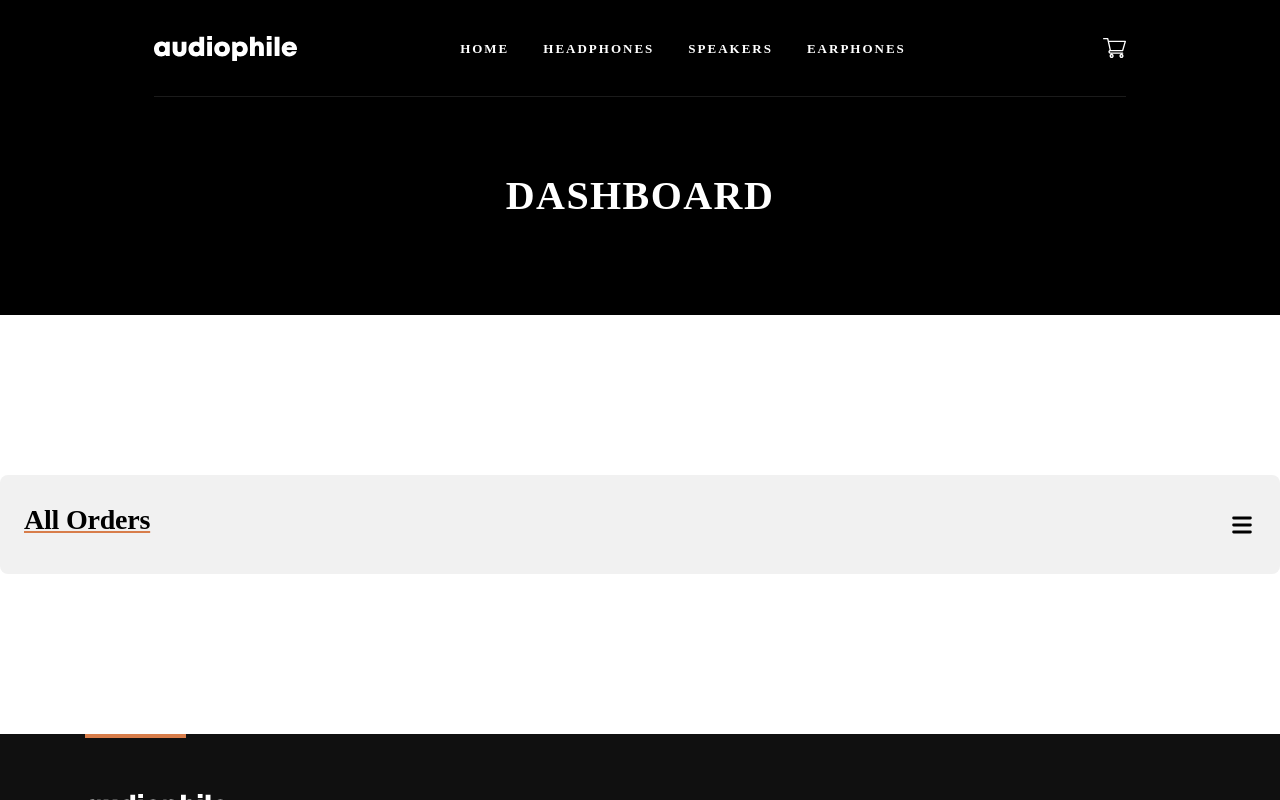
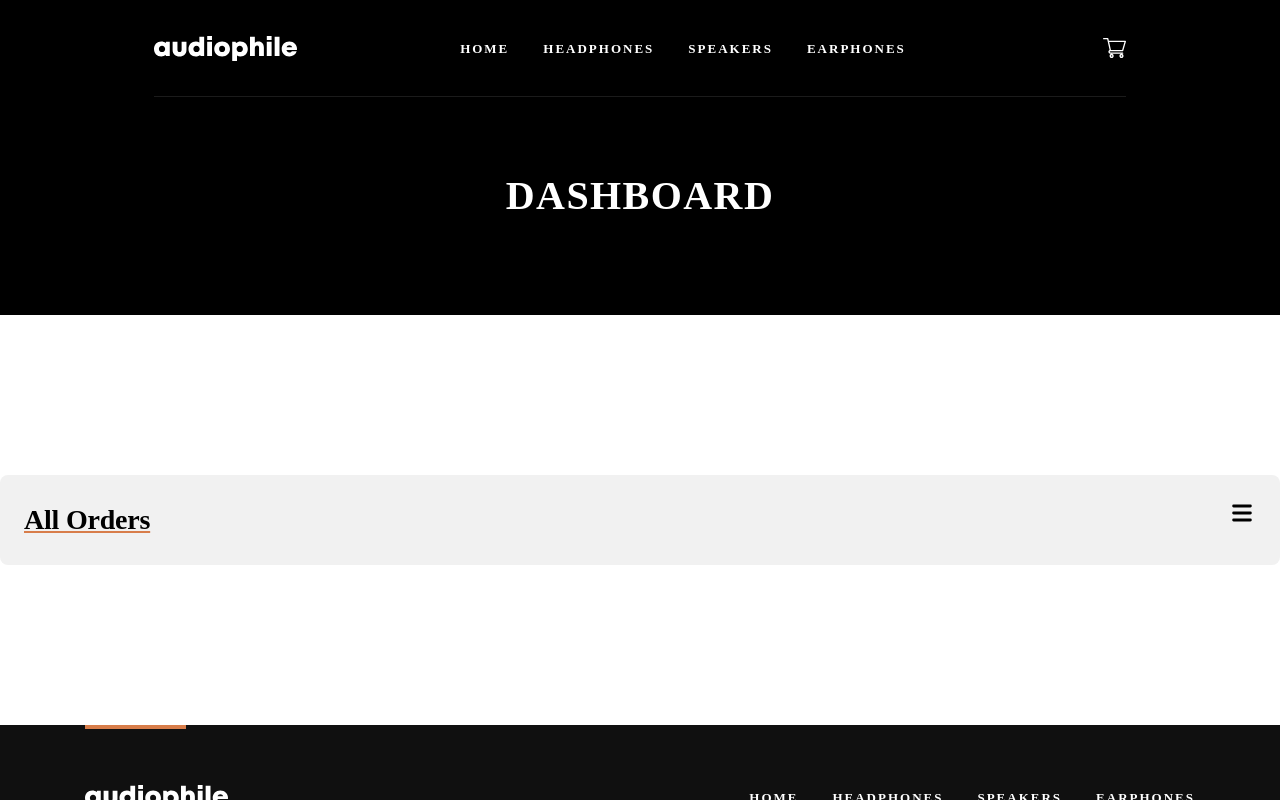
Before and after one commit to roodhouse/frontend-mentor-audiophile-ecommerce, a React (Create React App) app in the folder frontend/: page / in a window 1280 px wide. Both pictures are taken after a click on the element 1103 px from the left and 3594 px from the top of the page. Shown: the top 800 px of the page. Built offline with nearby package versions, Linux system fonts and the light colour scheme; no server answers.

Commit message:
more updates

```diff
--- a/frontend/src/components/DashBoard.jsx
+++ b/frontend/src/components/DashBoard.jsx
@@ -21,24 +21,27 @@ function DashBoard() {
                 <DashboardHeading />
             </div>
             <div id="dashMenuOptions" className='w-[327px] md:w-full bg-offWhite p-6 rounded-lg'>
-                <div id="dashOrderOption" className='flex justify-between items-center'>
-                    <div id="dashOrderOptionText" className={`${allOrders.styles} mb-4 text-[28px] underline decoration-deepOrange`}>
+                <div id="dashOrderOption" className='flex flex-col justify-between items-center'>
+                    <div id="dashOrderOptionHeader" className='flex w-full justify-between'>
+                        <div id="dashOrderOptionText" className={`${allOrders.styles} ${openMenu ? '!mb-4' : '!mb-0'} text-[28px] underline decoration-deepOrange`}>
                             <p>{allOrders.text}</p>
                         </div>
                         <div id="dashOrderOptionIcon" onClick={handleClick} className='cursor-pointer text-[28px]'>
                             <p>{ !openMenu ? <HiMenu /> : <HiMenuAlt3 /> }</p>
                         </div>
                     </div>
-            </div>
-
                     { openMenu ? (
-                <div id="ordersContainer" className='bg-white px-6 md:px-10 xl:px-[165px] custom:px-[165px]'>
+                        <div id="ordersContainer" className='bg-white w-full md:px-10 xl:px-[165px] custom:px-[165px]'>
                             <div id="ordersTableWrapper">
                                 <OrdersTable />
                             </div>
                         </div>
                     ): '' }
                 </div>
+            </div>
+
+
+        </div>
     </>
   )
 }
```
Lines whose indentation alone changed are shown as unchanged.
